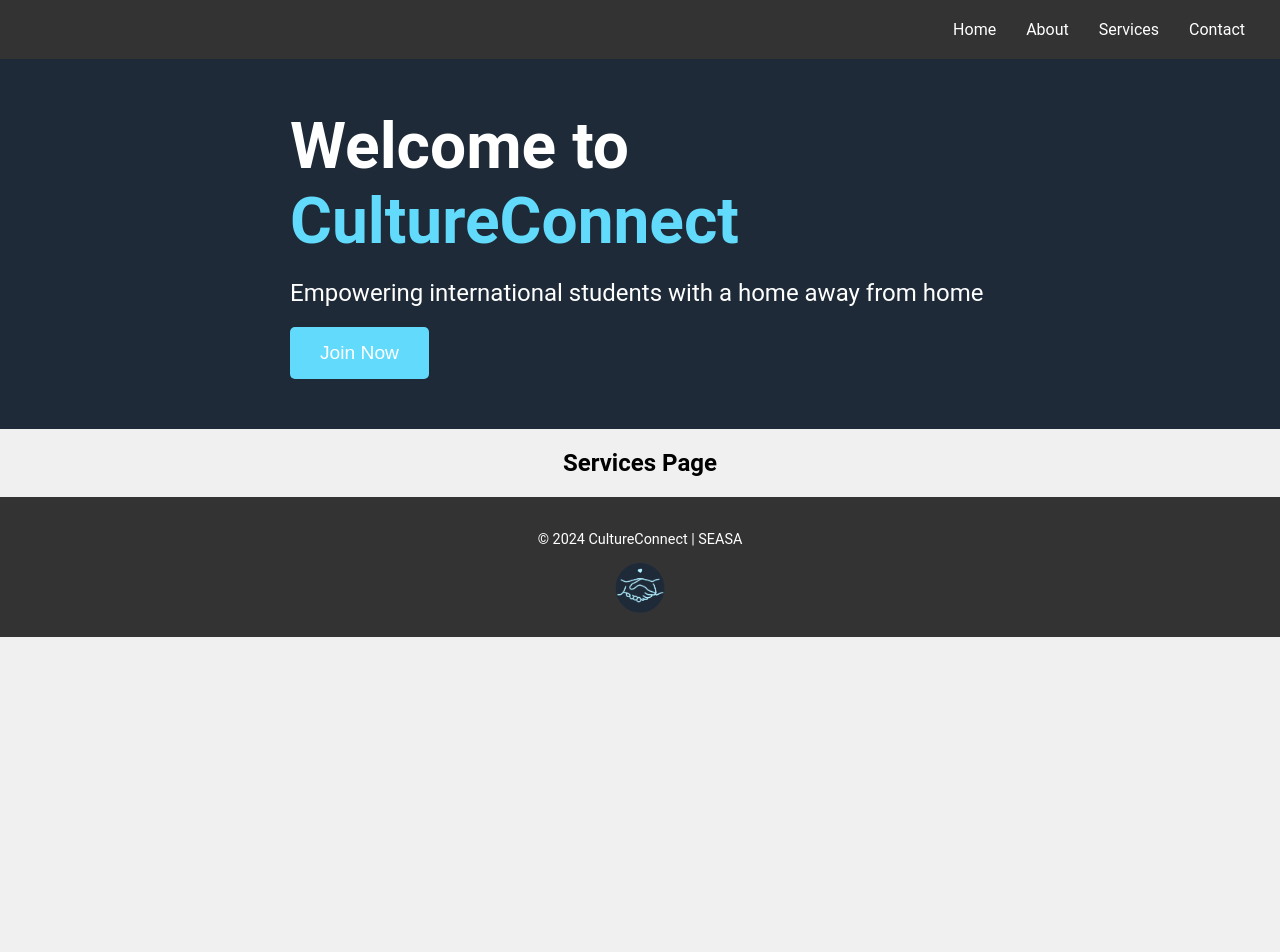
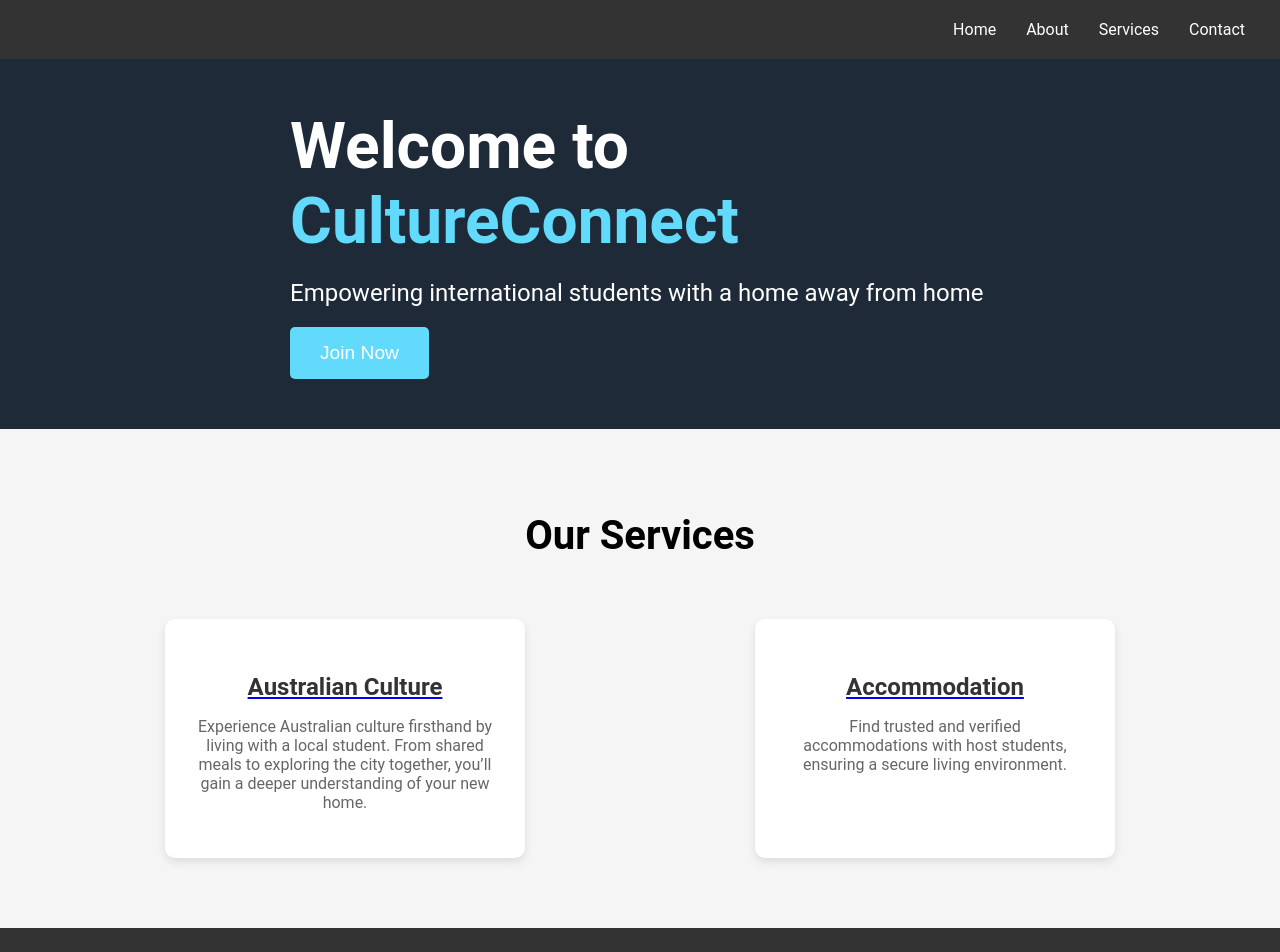
Before and after one commit to NttTram/RMIT-SWTICHXCSIT-HACKATHON, a React (Create React App) app in the folder my-app/: page /services in a window 1280 px wide. Shown: the top 952 px of the page. Before the commit the page ends 800 px from the top, so only its background shows below. Built offline with nearby package versions, Linux system fonts and the light colour scheme.

Commit message:
Add Australia and Accommodation pages

```diff
--- a/my-app/src/App.js
+++ b/my-app/src/App.js
@@ -8,6 +8,8 @@ import Services from './pages/Services';
 import Contact from './pages/Contact';
 import logo from './assets/logo.png';
 
+import Australia from './pages/Australia';
+import Accommodation from './pages/Accommodation';
 
 function App() {
   return (
@@ -37,6 +39,9 @@ function App() {
           <Route path="/about" element={<About />} />
           <Route path="/services" element={<Services />} />
           <Route path="/contact" element={<Contact />} />
+          <Route path="/australia" element={<Australia />} />
+          <Route path="/accommodation" element={<Accommodation />} />
+
         </Routes>
     </Router>
 
--- /dev/null
+++ b/my-app/src/pages/Accommodation.js
@@ -0,0 +1,20 @@
+import React from 'react';
+
+const Accommodation = () => {
+    return (
+        <>
+        <div>
+          <section className="App-section">
+            <h2>Welcome to Accommodation Page</h2>
+            <p>This is the Accommodation page content.</p>
+
+
+
+
+          </section>
+        </div>
+      </>
+    );
+};
+
+export default Accommodation;
--- /dev/null
+++ b/my-app/src/pages/Australia.js
@@ -0,0 +1,22 @@
+import React from "react";
+
+const Australia = () => {
+  return (
+    <>
+      <div>
+        <section className="App-section">
+          <h2>Welcome to Australia Page</h2>
+          <p>This is the Australia page content.</p>
+
+          {/* just have information for help ease the culture shocks, slang, manners, etc */}
+
+
+
+
+        </section>
+      </div>
+    </>
+  );
+};
+
+export default Australia;
--- a/my-app/src/pages/Services.js
+++ b/my-app/src/pages/Services.js
@@ -1,10 +1,37 @@
-import React from 'react';
+import React from "react";
 
 function Services() {
-  return(
-  <>
-  <h2>Services Page</h2>
-  </>
+  return (
+    <>
+      <section className="App-features">
+        <h2>Our Services</h2>
+        <div className="App-features-grid">
+
+          <div className="feature-item">
+          <a href="/australia">
+
+            <h3>Australian Culture</h3> </a>
+            <p>
+              Experience Australian culture firsthand by living with a local
+              student. From shared meals to exploring the city together, you’ll
+              gain a deeper understanding of your new home.
+            </p>
+          </div>
+
+
+          <div className="feature-item">
+          <a href="/accommodation">
+
+            <h3>Accommodation</h3>
+            </a>
+            <p>
+              Find trusted and verified accommodations with host students,
+              ensuring a secure living environment.
+            </p>
+          </div>
+        </div>
+      </section>
+    </>
   );
 }
 
```
